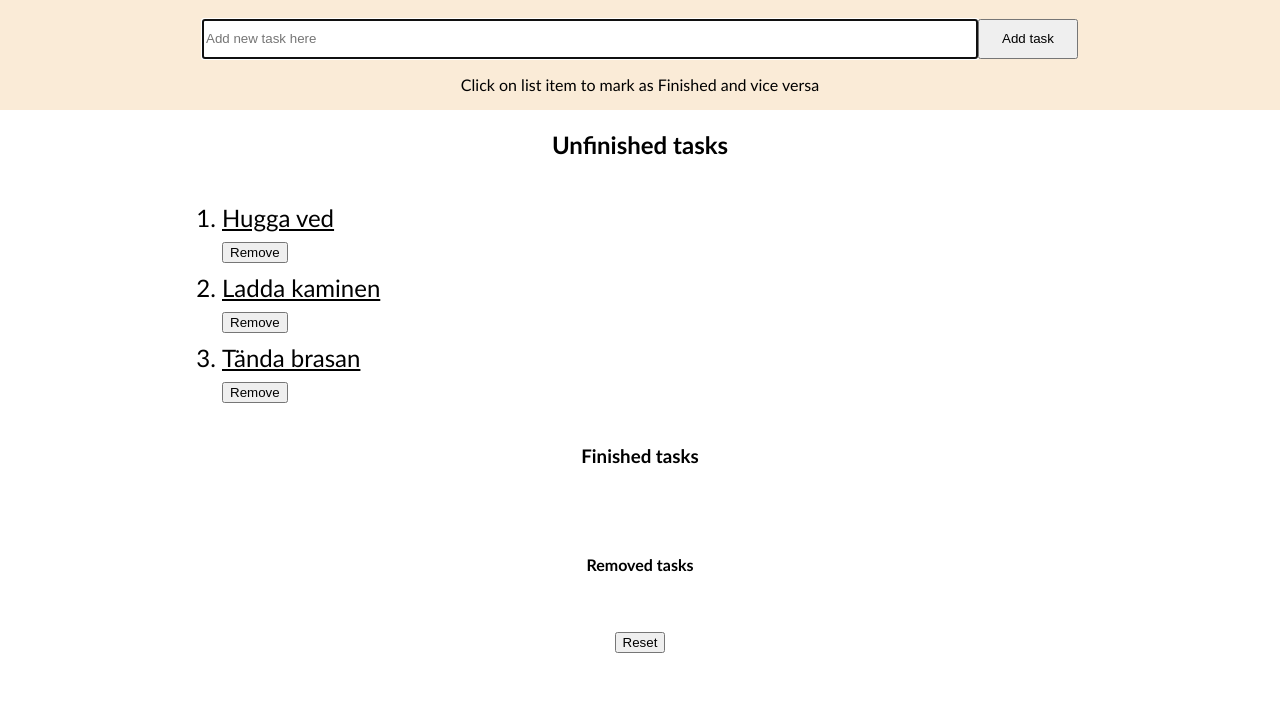
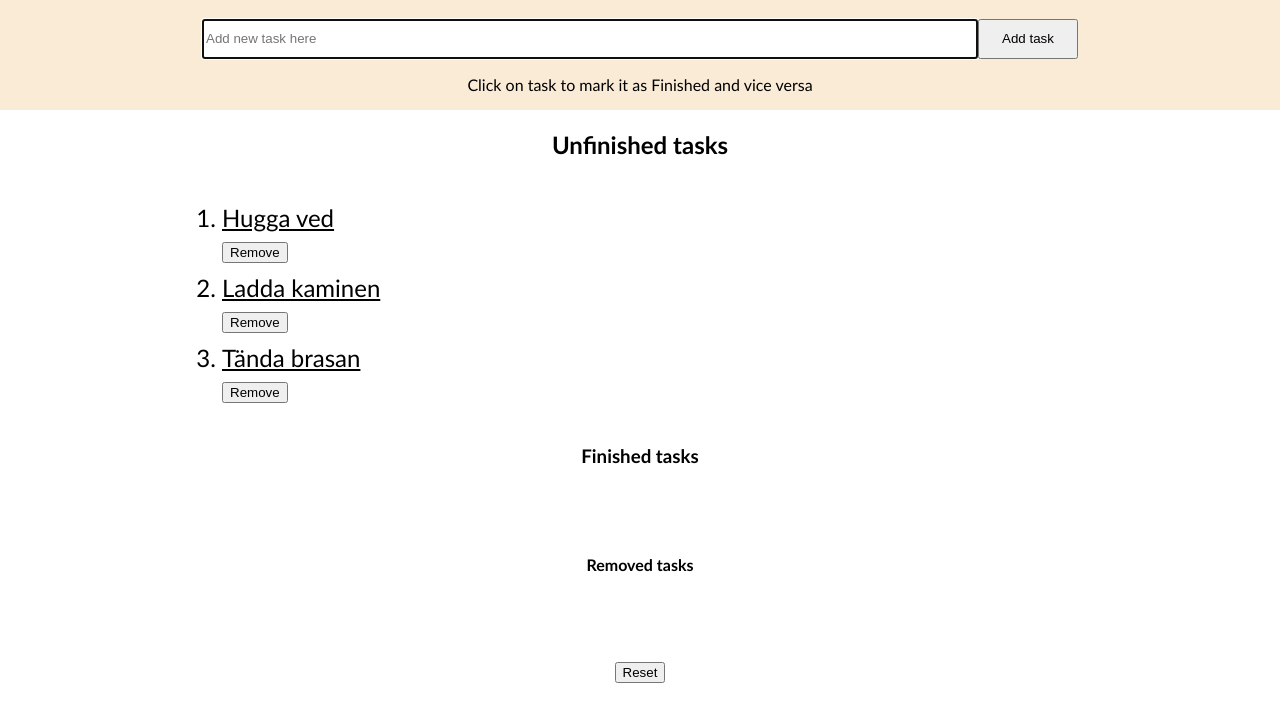
Before and after one commit to carlsylvan/To-do, a website built with Parcel: page src/index.html in a window 1280 px wide. Shown: the part 63-784 px from the top of the page. Built offline with nearby package versions, Linux system fonts and the light colour scheme.

Commit message:
changed some html text

```diff
--- a/src/index.html
+++ b/src/index.html
@@ -15,7 +15,7 @@
         <input type="text" id="myInput" placeholder="Add new task here">
         <button type="submit" id="addButton">Add task</button>
         </form>
-        <p>Click on list item to mark as Finished and vice versa</p>
+        <p>Click on task to mark it as Finished and vice versa</p>
     </header>
     <h2>Unfinished tasks</h2>
     <ol id="taskList">
--- a/src/scss/main.scss
+++ b/src/scss/main.scss
@@ -67,6 +67,6 @@ body {
         }
     }
     #reset {
-        margin-bottom: 30px;
+        margin: 30px;
     }
 }
```
